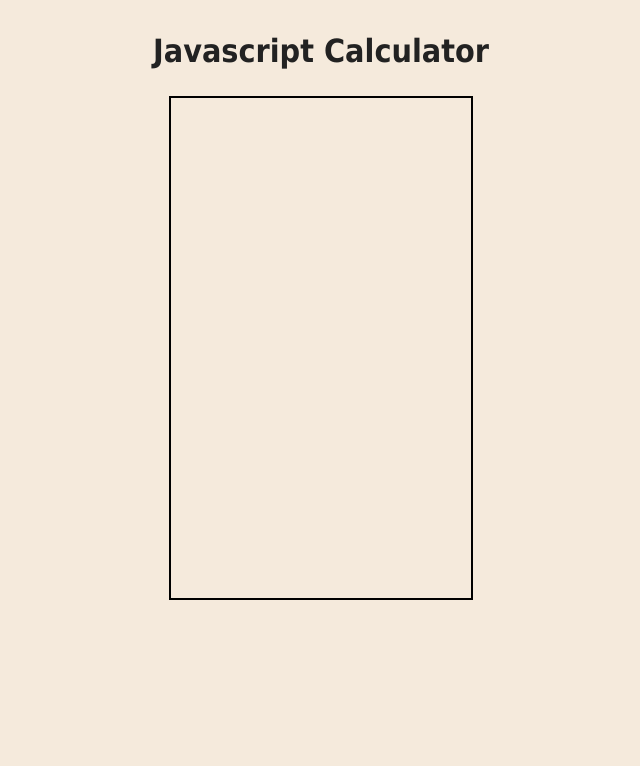
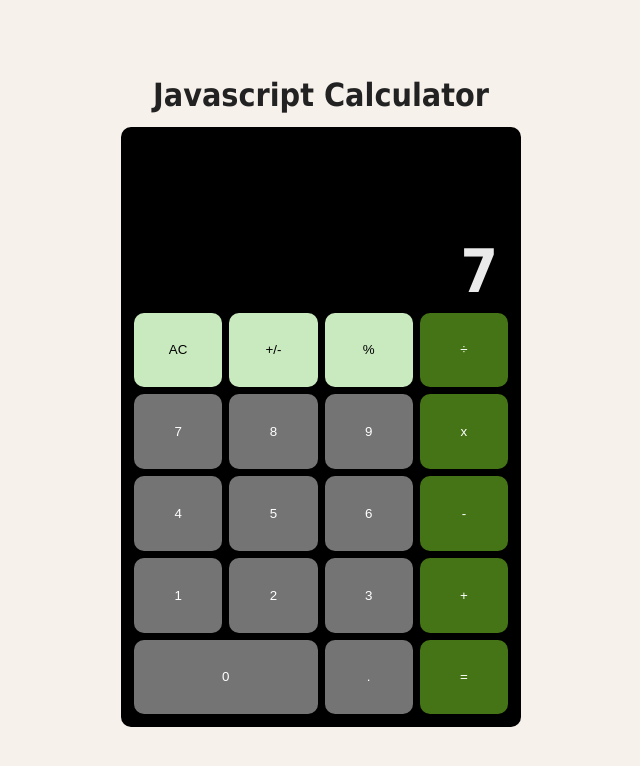
Before and after one commit to alextorresp/javascript-calculator, a website built with webpack: page index.html in a window 1280 px wide. Shown: the whole page, without its empty margins (319-959 px from the left). Built offline with nearby package versions, Linux system fonts and the light colour scheme.

Commit message:
Add buttons and styling

```diff
--- a/css/style.css
+++ b/css/style.css
@@ -1,17 +1,42 @@
+:root {
+  --off-white: rgb(234, 234, 234);
+  --feature-color: rgb(200, 234, 190);
+  --feature-color-hover: rgb(177, 209, 167);
+  --operation-color: rgb(68, 116, 21);
+  --operation-color-hover: rgb(45, 77, 14);
+  --number-color: rgb(116, 116, 116);
+  --number-color-hover: rgb(80, 80, 80);
+  --calc-screen-height: 30%;
+  --calc-buttons-height: calc(100% - var(--calc-screen-height));
+}
+
 html {
   color: #222;
   font-size: 1em;
   line-height: 1.4;
-  background-color: rgb(245, 234, 220);
+  background-color: rgb(247, 241, 236);
   font-family: Tahoma, Geneva, Verdana, sans-serif;
+}
+
+* {
+  box-sizing: border-box;
+}
+
+body {
+  margin: 0;
+}
+
+h1, h2, p {
+  margin: 0;
+  padding: 0;
 }
 
 .text-center {
   text-align: center;
 }
 
-.w-full {
-  width: 100%;
+.h-screen {
+  height: 100vh;
 }
 
 .flex-col {
@@ -21,10 +46,76 @@ html {
   align-items: center;
 }
 
+button {
+  border-radius: 10px;
+  border: none;
+  cursor: pointer;
+  transition: 0.1s ease all;
+}
+
 .calc-container {
-  width: 300px;
-  height: 500px;
-  border: 2px solid black;
+  width: 400px;
+  height: 600px;
+  margin-top: 10px;
+  background-color: black;
+  border-radius: 10px;
+  padding: 13px;
+}
+
+.calc-screen {
+  width: 100%;
+  height: 30%;
+  color: var(--off-white);
+  display: flex;
+  flex-direction: column;
+  justify-content: end;
+  align-items: end;
+  padding: 0px 10px;
+}
+
+.calculation-value {
+  width: fit-content;
+  font-size: 60px;
+}
+
+.calc-buttons {
+  display: grid;
+  gap: 7px;
+  height: var(--calc-buttons-height);
+  width: 100%;
+  grid-template-columns: repeat(4, 1fr);
+  grid-template-rows: repeat(5, 1fr);
+}
+
+#zero {
+  grid-column: 1 / 3;
+}
+
+.number, #decimal {
+  background-color: var(--number-color);
+  color: white;
+}
+
+.number:hover, #decimal:hover, .number:focus-visible, #decimal:focus-visible {
+  background-color: var(--number-color-hover);
+}
+
+.feature {
+  background-color: var(--feature-color);
+}
+
+.feature:hover, feature:focus-visible {
+  background-color: var(--feature-color-hover);
+}
+
+.operation {
+  background-color: var(--operation-color);
+  color: white;
+}
+
+.operation:hover, operation:focus-visible {
+  background-color: var(--operation-color-hover);
+  color: white;
 }
 
 hr {
--- a/index.html
+++ b/index.html
@@ -24,14 +24,136 @@
 
 <body>
 
-  <main class="flex-col">
+  <main class="flex-col h-screen">
     <h1 class="text-center">Javascript Calculator</h1>
     <div class="calc-container">
       <div class="calc-screen">
-
+        <h2 class="calculation-value">7</h2>
       </div>
       <div class="calc-buttons">
-
+        <button
+          id="AC"
+          aria-label="Clear value"
+          class="feature"
+        >
+          AC
+        </button>
+        <button
+          id="change-sign"
+          aria-label="Change sign"
+          class="feature"
+        >
+          +/-
+        </button>
+        <button
+          id="percent"
+          aria-label="Change to percent"
+          class="feature"
+        >
+          %
+        </button>
+        <button
+          id="divide"
+          aria-label="Divide"
+          class="operation"
+        >
+          ÷
+        </button>
+        <button
+          id="seven"
+          class="number"
+        >
+          7
+        </button>
+        <button
+          id="eight"
+          class="number"
+        >
+          8
+        </button>
+        <button
+          id="nine"
+          class="number"
+        >
+          9
+        </button>
+        <button
+          id="multiply"
+          aria-label="Multiply"
+          class="operation"
+        >
+          x
+        </button>
+        <button
+          id="four"
+          class="number"
+          >
+          4
+        </button>
+        <button
+          id="five"
+          class="number"
+          >
+          5
+        </button>
+        <button
+        id="six"
+        class="number"
+          >
+          6
+        </button>
+        <button
+          id="subtract"
+          aria-label="Subtract"
+          class="operation"
+          >
+          -
+        </button>
+        <button
+          id="one"
+          class="number"
+        >
+          1
+        </button>
+        <button
+          id="two"
+          class="number"
+        >
+          2
+        </button>
+        <button
+          id="three"
+          class="number"
+        >
+          3
+        </button>
+        <button
+          id="add"
+          aria-label="Add"
+          class="operation"
+          >
+          +
+        </button>
+        <button
+          id="zero"
+          class="number"
+        >
+          0
+        </button>
+        <button
+          id="decimal"
+          aria-label="Decimal"
+          class="decimal"
+        >
+          .
+        </button>
+        <button
+          id="equals"
+          aria-label="Equals"
+          class="operation"
+          >
+          =
+        </button>
       </div>
     </div>
   </main>
```
